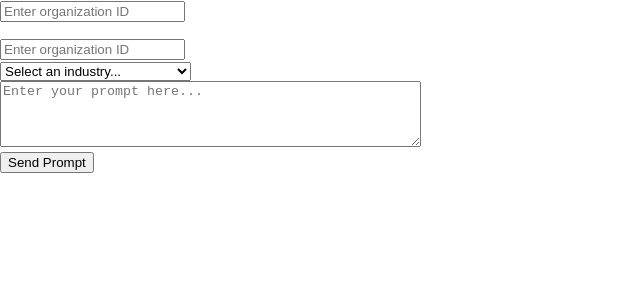
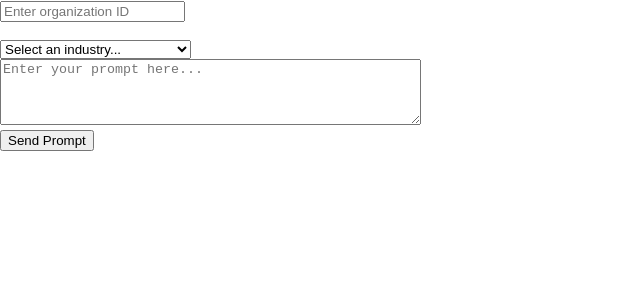
Before and after one commit to t-pawlisiak/hackathon-ui, a React (Create React App) app: page / in a window 1280 px wide. Shown: the top 300 px of the page, without its empty margins (0-640 px from the left). Built offline with nearby package versions, Linux system fonts and the light colour scheme.

Commit message:
add wrapper, conditional rend

```diff
--- a/src/App.tsx
+++ b/src/App.tsx
@@ -11,10 +11,12 @@ function App() {
 
   return (
     <ConfigProvider>
-      <OrganizationSearch />
-      <WorkspaceSearch />
-      <IndustrySelect />
-      <PromptInput />
+      <div className="wrapper">
+        <OrganizationSearch />
+        {workspaceId ? <WorkspaceSearch /> : null}
+        <IndustrySelect/>
+        <PromptInput />
+      </div>
     </ConfigProvider>
   );
 }
--- a/src/components/ConfigProvider.tsx
+++ b/src/components/ConfigProvider.tsx
@@ -19,7 +19,7 @@ export interface ConfigProviderState {
 }
 
 export interface ConfigProviderProps {
-  children: JSX.Element[];
+  children: JSX.Element;
 }
 
 const initialState: ConfigProviderState = {
```
